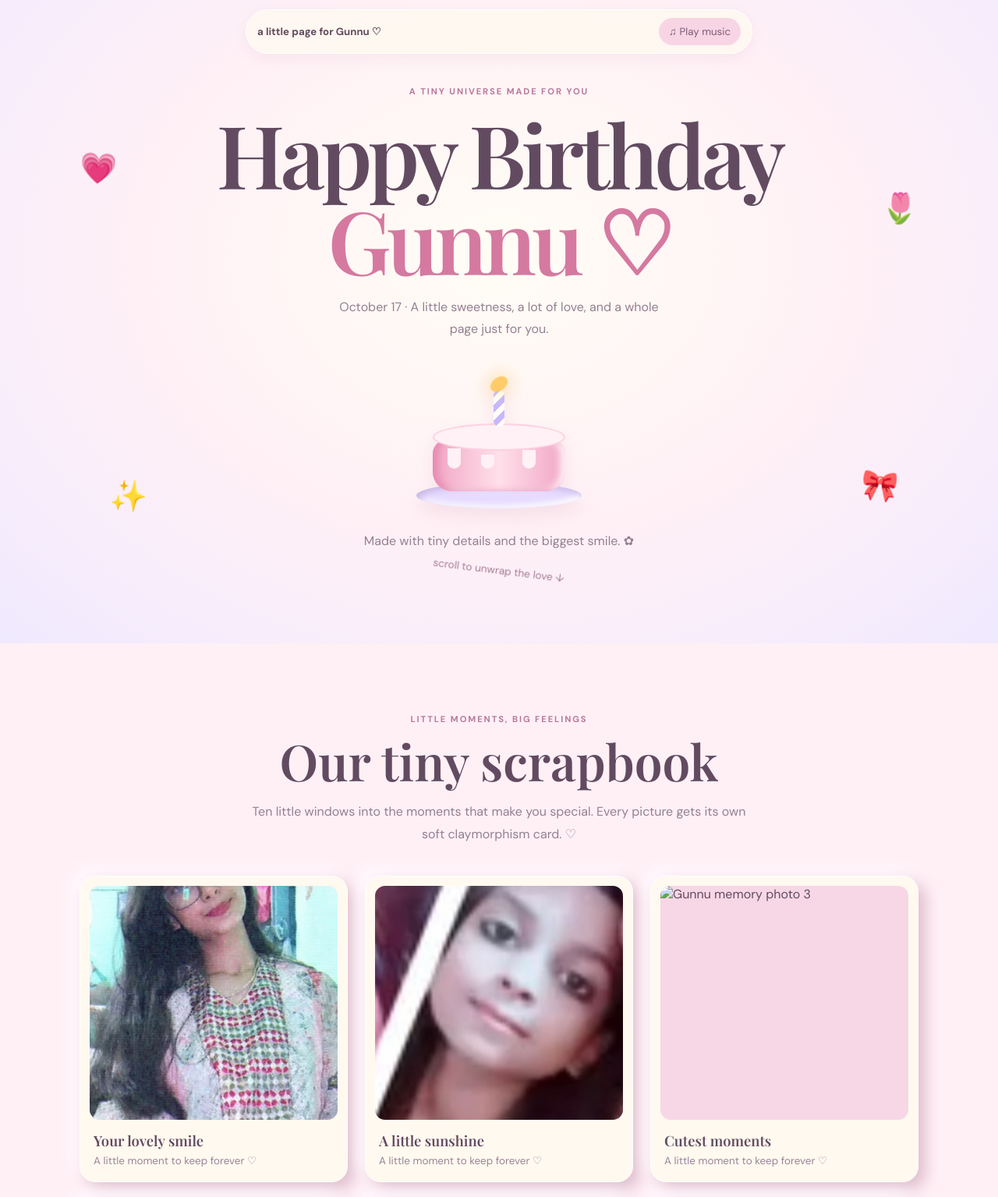
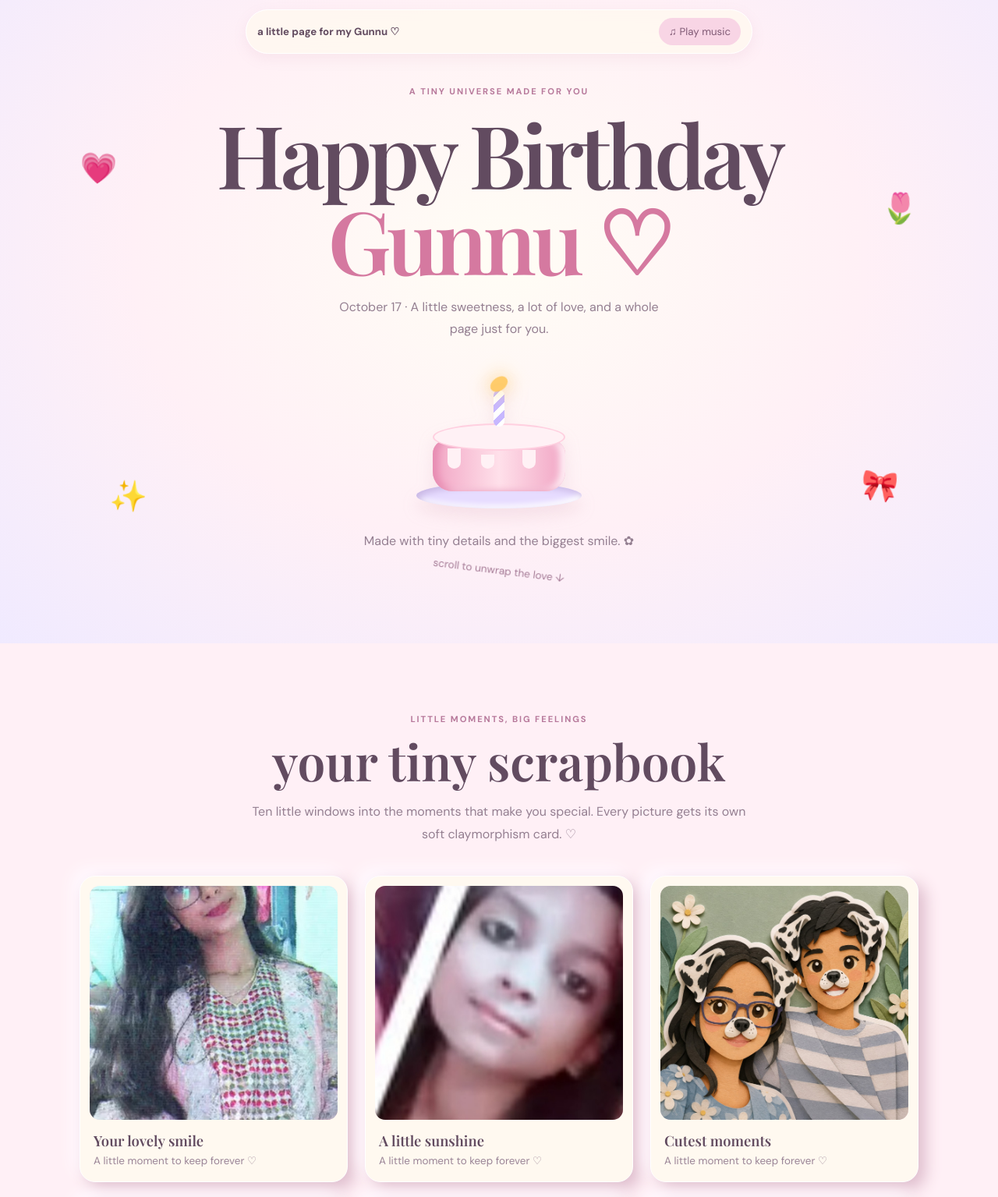
Before and after one commit to Princejhaa01/Gunnu-birthday-, a plain HTML site: page index.html in a window 1280 px wide. Shown: the top 1535 px of the page at 78% size. Drawn offline with nearby package versions, Linux system fonts and the light colour scheme.

Commit message:
Update index.html

```diff
--- a/index.html
+++ b/index.html
@@ -29,13 +29,13 @@ footer{text-align:center;padding:25px 20px 40px;color:#a58a9d;font-size:.82rem}
 @media(prefers-reduced-motion:reduce){*,*:before,*:after{scroll-behavior:auto!important;animation:none!important;transition:none!important}.reveal{opacity:1;transform:none}}
 </style></head>
 <body>
-<div id="confetti"></div><nav class="nav"><span class="brand">a little page for Gunnu ♡</span><button class="music" id="musicBtn" type="button">♫ Play music</button></nav>
+<div id="confetti"></div><nav class="nav"><span class="brand">a little page for my  Gunnu ♡</span><button class="music" id="musicBtn" type="button">♫ Play music</button></nav>
 <header class="hero"><span class="float f1">💗</span><span class="float f2">🌷</span><span class="float f3">✨</span><span class="float f4">🎀</span><div><div class="eyebrow">a tiny universe made for you</div><h1>Happy Birthday <em>Gunnu ♡</em></h1><p class="sub">October 17 · A little sweetness, a lot of love, and a whole page just for you.</p><div class="cake" aria-label="Pastel birthday cake"><div class="plate"></div><div class="cake-base"></div><div class="icing"></div><div class="drip"></div><div class="drip d2"></div><div class="drip d3"></div><div class="candle"></div><div class="flame"></div></div><p class="sub">Made with tiny details and the biggest smile. ✿</p><a class="scroll" href="#memories">scroll to unwrap the love ↓</a></div></header>
 <main>
-<section class="section" id="memories"><div class="section-head reveal"><div class="kicker">little moments, big feelings</div><h2>Our tiny scrapbook</h2><p>Ten little windows into the moments that make you special. Every picture gets its own soft claymorphism card. ♡</p></div><div class="gallery">
+<section class="section" id="memories"><div class="section-head reveal"><div class="kicker">little moments, big feelings</div><h2>your tiny scrapbook</h2><p>Ten little windows into the moments that make you special. Every picture gets its own soft claymorphism card. ♡</p></div><div class="gallery">
 <article class="card reveal" style="--tilt:-2deg"><img src="photo-01.jpg" alt="Gunnu memory photo 1" loading="lazy"><h3>Your lovely smile</h3><p>A little moment to keep forever ♡</p></article>
 <article class="card reveal" style="--tilt:2deg"><img src="photo-02.jpg" alt="Gunnu memory photo 2" loading="lazy"><h3>A little sunshine</h3><p>A little moment to keep forever ♡</p></article>
-<article class="card reveal" style="--tilt:-1deg"><img src="photos/photo-03.png" alt="Gunnu memory photo 3" loading="lazy"><h3>Cutest moments</h3><p>A little moment to keep forever ♡</p></article>
+<article class="card reveal" style="--tilt:-1deg"><img src="photo-03.png" alt="Gunnu memory photo 3" loading="lazy"><h3>Cutest moments</h3><p>A little moment to keep forever ♡</p></article>
 <article class="card reveal" style="--tilt:2deg"><img src="photo-04.jpg" alt="Gunnu memory photo 4" loading="lazy"><h3>My favourite view</h3><p>A little moment to keep forever ♡</p></article>
 <article class="card reveal" style="--tilt:-3deg"><img src="photo-05.jpg" alt="Gunnu memory photo 5" loading="lazy"><h3>Pretty in pink</h3><p>A little moment to keep forever ♡</p></article>
 <article class="card reveal" style="--tilt:1deg"><img src="photo-06.jpg" alt="Gunnu memory photo 6" loading="lazy"><h3>Soft little memories</h3><p>A little moment to keep forever ♡</p></article>
@@ -47,7 +47,7 @@ footer{text-align:center;padding:25px 20px 40px;color:#a58a9d;font-size:.82rem}
 <section class="letter-wrap"><article class="letter reveal"><div class="kicker">a letter, just for you</div><h2>Dear Gunnu, 💌</h2><p>Happy Birthday to someone who makes ordinary moments feel a little more magical. Today is all about you — your smile, your dreams, your kindness, and all the beautiful things that make you who you are.</p><p>I hope this new year of your life brings you peaceful days, exciting surprises, reasons to laugh, and people who remind you how special you are. Keep being your lovely self, keep dreaming big, and never forget that you deserve so much happiness.</p><p>If I could wrap up one wish for you, it would be this: may your heart feel loved, your days feel bright, and your little dreams find their way to you. Here's to more memories, more laughter, and more moments worth keeping. ♡</p><p class="sign">With lots of love, always ✿</p></article></section>
 <section class="section center"><div class="section-head reveal"><div class="kicker">make a birthday wish</div><h2>One little wish, just for you 🎂</h2><p>Close your eyes for a second and wish for something beautiful.</p></div><button class="soft-btn" id="wishBtn" type="button">✨ Make a wish</button><div class="wish-note" id="wishNote" aria-live="polite"></div></section>
 <section class="gift-stage"><div class="section-head reveal"><div class="kicker">one last little thing</div><h2>Your tiny surprise 🎁</h2><p>Tap the gift to open your birthday surprise.</p></div><div class="gift reveal" id="gift" role="button" tabindex="0" aria-label="Open your birthday gift"><div class="gift-lid"></div><div class="gift-box"></div><div class="gift-ribbon"></div><div class="gift-bow"></div></div><button class="soft-btn" id="giftBtn" type="button">Open your gift ♡</button><div class="birthday-reveal" id="birthdayReveal" aria-live="polite"><h2>Happy Birthday 🎂 Gunnu ❤️</h2><p class="gift-message">Surprise, Gunnu! 💗 May your year be full of laughter, lovely surprises, sweet memories, and dreams coming true. Keep smiling and shining in your own beautiful way. You deserve a birthday as wonderful as you are. 🌷✨</p></div></section>
-</main><footer>made with ♡ for Gunnu · October 17</footer>
+</main><footer>made with ♡ for Gunnu by aapka prince  · October 17</footer>
 <script>
 const reveals=document.querySelectorAll('.reveal');
 if('IntersectionObserver' in window){const observer=new IntersectionObserver(entries=>entries.forEach(entry=>{if(entry.isIntersecting){entry.target.classList.add('visible');observer.unobserve(entry.target)}}),{threshold:.08});reveals.forEach(el=>observer.observe(el))}else reveals.forEach(el=>el.classList.add('visible'));
```
